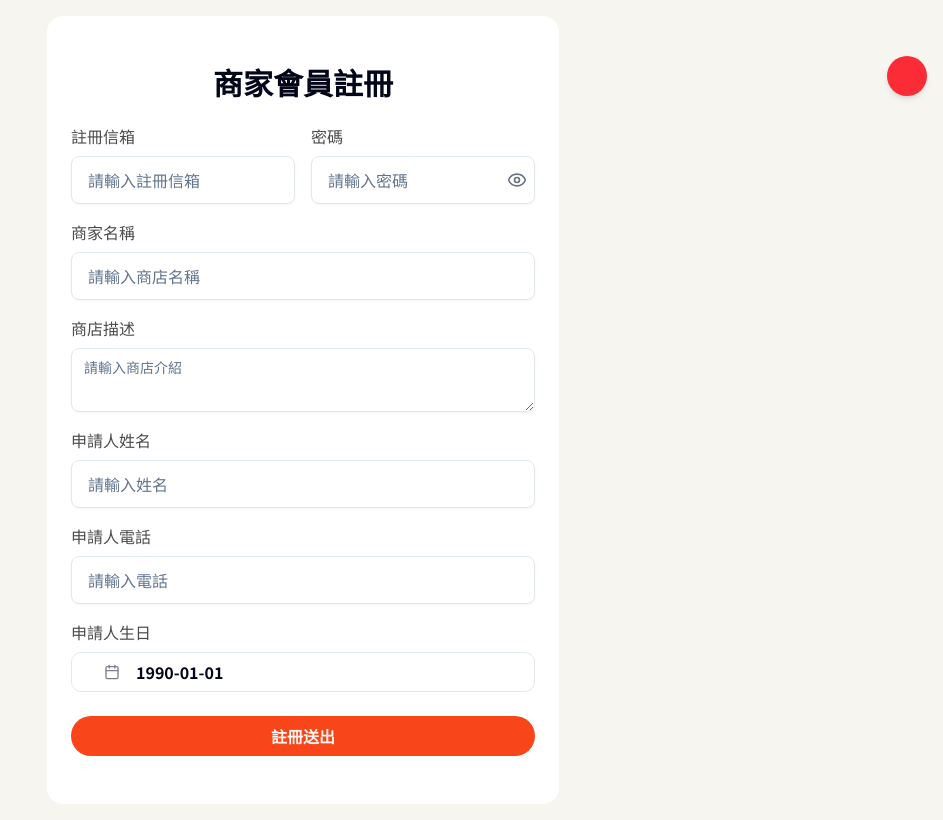
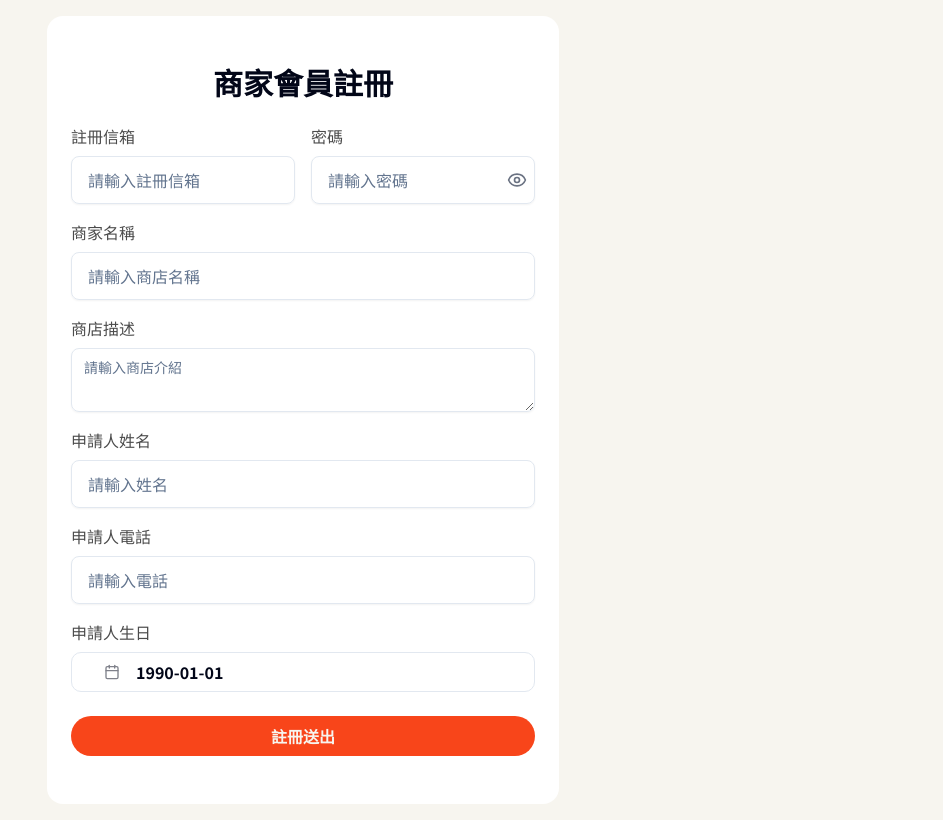
Before and after one commit to MisTPEBUS/stay-mi-next-app, a Next.js app: page /brand/signUp in a window 1280 px wide. Shown: the whole page, without its empty margins (337-1280 px from the left). Built offline with nearby package versions, Linux system fonts and the light colour scheme; no server answers.

Commit message:
feat:隱藏DemoButton

```diff
--- a/src/app/brand/signUp/components/signUpForm.tsx
+++ b/src/app/brand/signUp/components/signUpForm.tsx
@@ -50,7 +50,7 @@ const SignUpForm = () => {
       <h2 className="mb-6 text-center font-bold">商家會員註冊</h2>
       <div className="flex flex-col gap-5">
         <FormProvider {...methods}>
-          <DemoFillButton fields={StoreRegisterDemoData} />
+          {/*  <DemoFillButton fields={StoreRegisterDemoData} /> */}
           <form onSubmit={handleSubmit(onSubmit)}>
             <FormRender<SignUpFieldType> fields={signUpFields} />
             <Button type="submit" disabled={isPending} className="mt-6 w-full md:flex">
```
